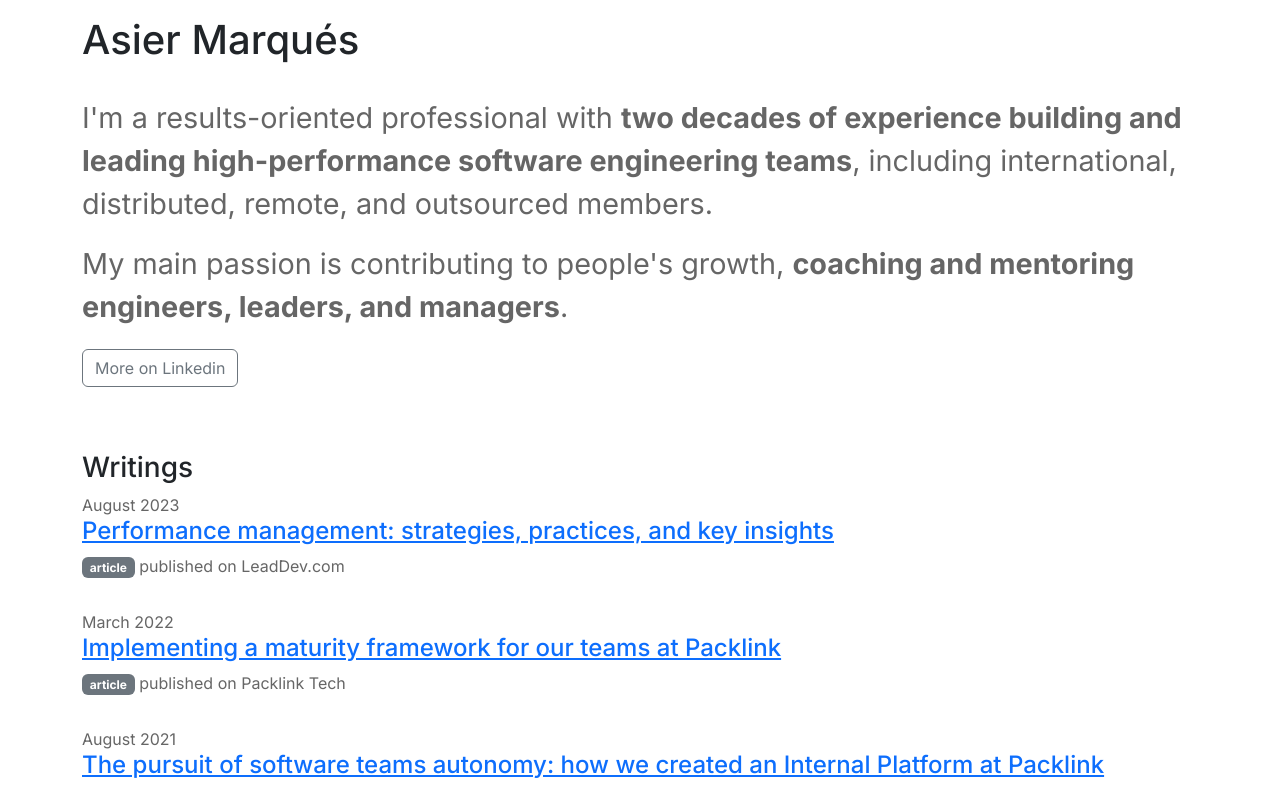
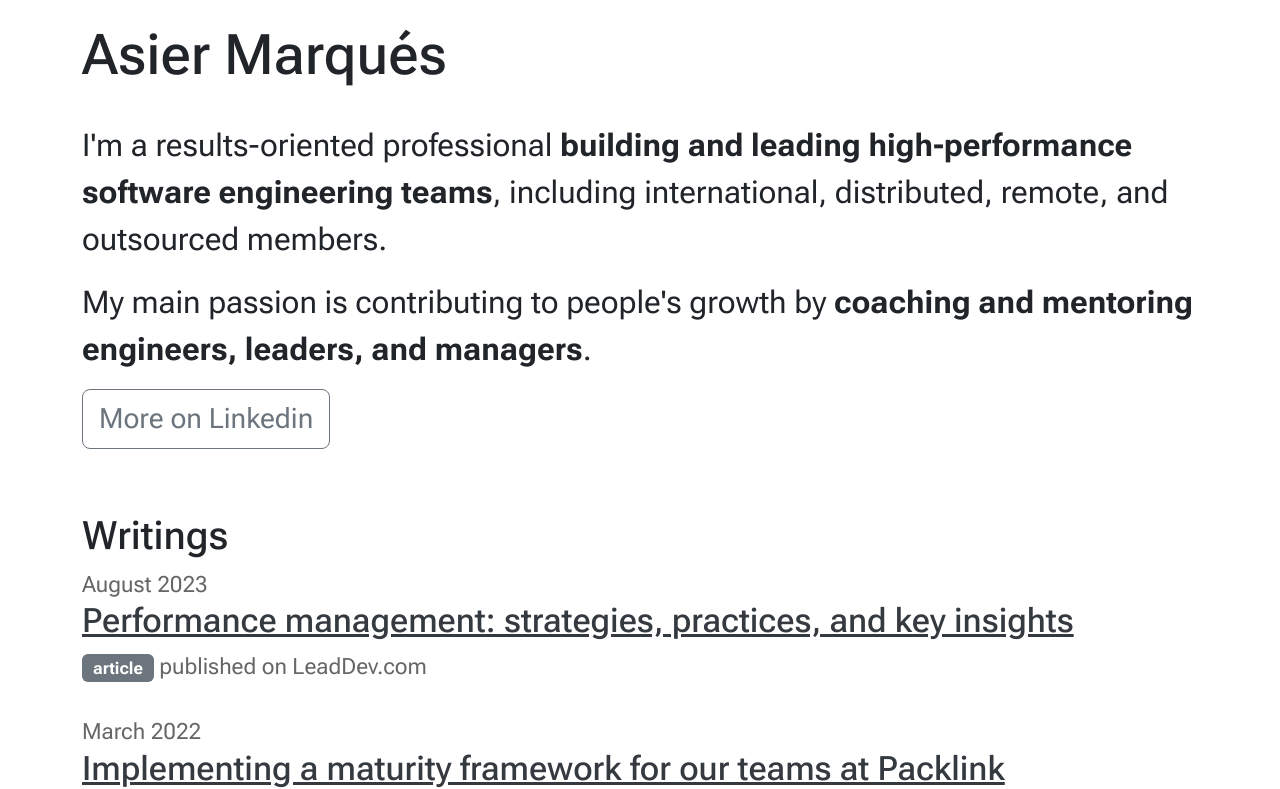
Before and after one commit to asiermarques/website, a Next.js app: page / in a window 1280 px wide. Shown: the top 789 px of the page. Built offline with nearby package versions, Linux system fonts and the light colour scheme.

Commit message:
text and style improvements

```diff
--- a/package.json
+++ b/package.json
@@ -12,7 +12,8 @@
     "bootstrap": "^5.3.2",
     "next": "13.5.4",
     "react": "^18",
-    "react-dom": "^18"
+    "react-dom": "^18",
+    "sass": "^1.69.3"
   },
   "devDependencies": {
     "@types/node": "^20",
--- a/src/app/globals.css
+++ /dev/null
@@ -1,22 +0,0 @@
-header.main-head{
-    margin-top: 1rem;
-    margin-bottom: 2rem;
-}
-.professional section{
-    margin-bottom: 4rem;
-}
-.professional .introduction{
-    font-size: 1.8rem;
-}
-.professional article{
-    margin-bottom: 2rem;
-}
-.professional article a{
-    text-decoration: none;
-}
-.professional article a h4{
-    text-decoration: underline;
-}
-.professional article a > span, p{
-   color: #666;
-}
--- /dev/null
+++ b/src/app/globals.scss
@@ -0,0 +1,64 @@
+$white:    #fff;
+$gray-100: #f8f9fa;
+$gray-200: #e9ecef;
+$gray-300: #dee2e6;
+$gray-400: #ced4da;
+$gray-500: #adb5bd;
+$gray-600: #6c757d;
+$gray-700: #495057;
+$gray-800: #343a40;
+$gray-900: #212529;
+$black:    #000;
+
+$blue:    #0d6efd;
+$indigo:  #6610f2;
+$purple:  #6f42c1;
+$pink:    #d63384;
+$red:     #dc3545;
+$orange:  #fd7e14;
+$yellow:  #ffc107;
+$green:   #198754;
+$teal:    #20c997;
+$cyan:    #0dcaf0;
+
+$primary:       $blue;
+$secondary:     $gray-600;
+$success:       $green;
+$info:          $cyan;
+$warning:       $yellow;
+$danger:        $red;
+$light:         $gray-100;
+$dark:          $gray-900;
+
+$link-color:    $gray-800;
+
+$font-size-base:              1.4rem; // Assumes the browser default, typically `16px`
+$font-size-sm:                $font-size-base * .875;
+$font-size-lg:                $font-size-base * 1.25;
+
+@import "../../node_modules/bootstrap/scss/bootstrap";
+
+header.main-head{
+    margin-top: 1.4rem;
+    margin-bottom: 2rem;
+}
+.professional{
+    .introduction{
+        font-size: $font-size-base * 1.4;
+    }
+    article{
+        margin-bottom: 2rem;
+        a{
+            text-decoration: none;
+        }
+        a h4{
+            text-decoration: underline;
+        }
+        a > span, p{
+            color: #666;
+        }
+    }
+}
+section{
+    margin-bottom: 4rem;
+}
--- a/src/app/layout.tsx
+++ b/src/app/layout.tsx
@@ -1,9 +1,8 @@
-import 'bootstrap/dist/css/bootstrap.css'
-import './globals.css'
+import './globals.scss'
 import type { Metadata } from 'next'
-import { Inter } from 'next/font/google'
+import { Roboto_Flex } from 'next/font/google'
 
-const inter = Inter({ subsets: ['latin'] })
+const inter = Roboto_Flex({ subsets: ['latin'], display: 'swap',})
 
 export const metadata: Metadata = {
   title: 'Asier Marqués',
--- a/src/app/page.tsx
+++ b/src/app/page.tsx
@@ -13,9 +13,9 @@ export default function Home() {
             <section className="professional">
                     <section className="introduction row ">
                         <div className="col-12">
-                            <p>I&apos;m a results-oriented professional with <strong>two decades of experience building and leading high-performance software engineering teams</strong>, including international, distributed, remote, and outsourced members.</p>
-                            <p>My main passion is contributing to people&apos;s growth, <strong>coaching and mentoring engineers, leaders, and managers</strong>.</p>
-                            <Link href={"https://linkedin.com/in/asier"} className="btn btn-outline-secondary">More on Linkedin</Link>
+                            <p>I&apos;m a results-oriented professional <strong>building and leading high-performance software engineering teams</strong>, including international, distributed, remote, and outsourced members.</p>
+                            <p>My main passion is contributing to people&apos;s growth by <strong>coaching and mentoring engineers, leaders, and managers</strong>.</p>
+                            <Link href={"https://linkedin.com/in/asier"} className="btn btn-lg btn-outline-secondary">More on Linkedin</Link>
                         </div>
                     </section>
                     <section className={"writings"}>
```
Also changed, not shown: 1 other file (tests, documents, lock files or other folders).
